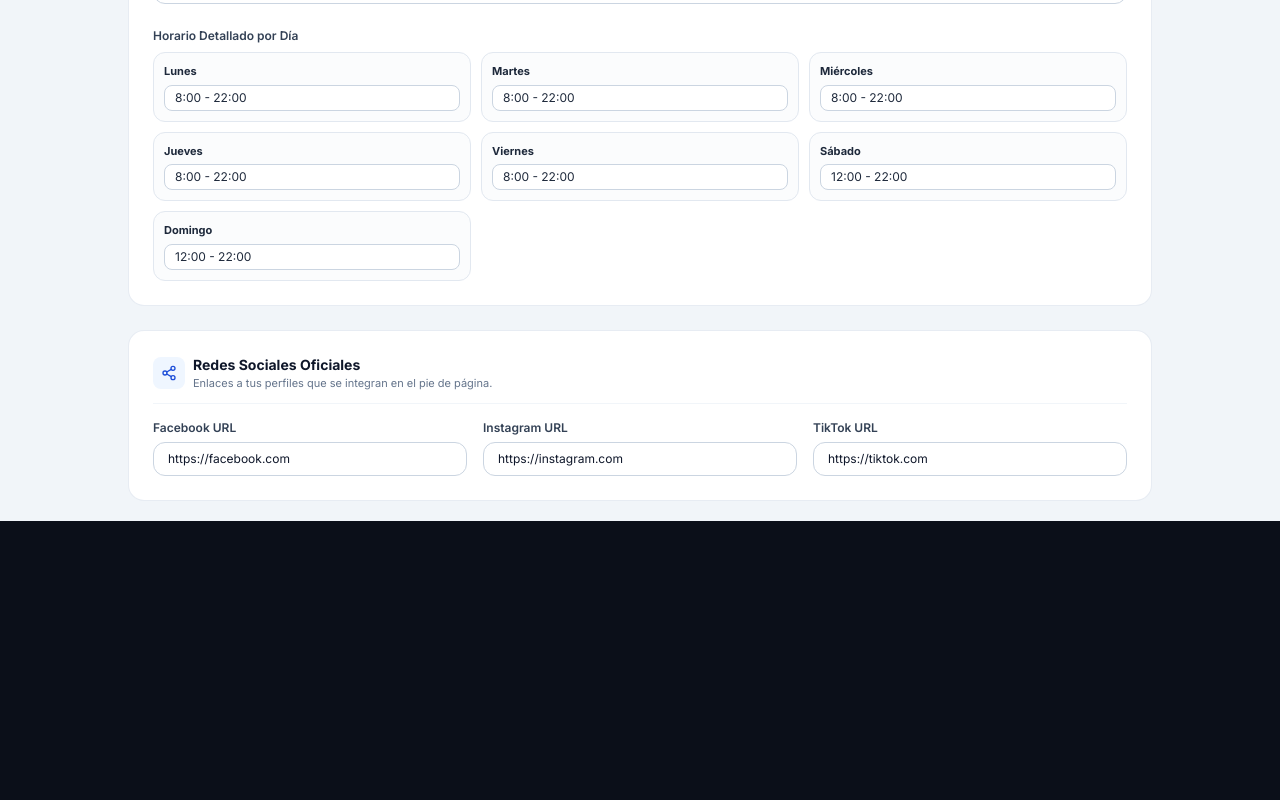
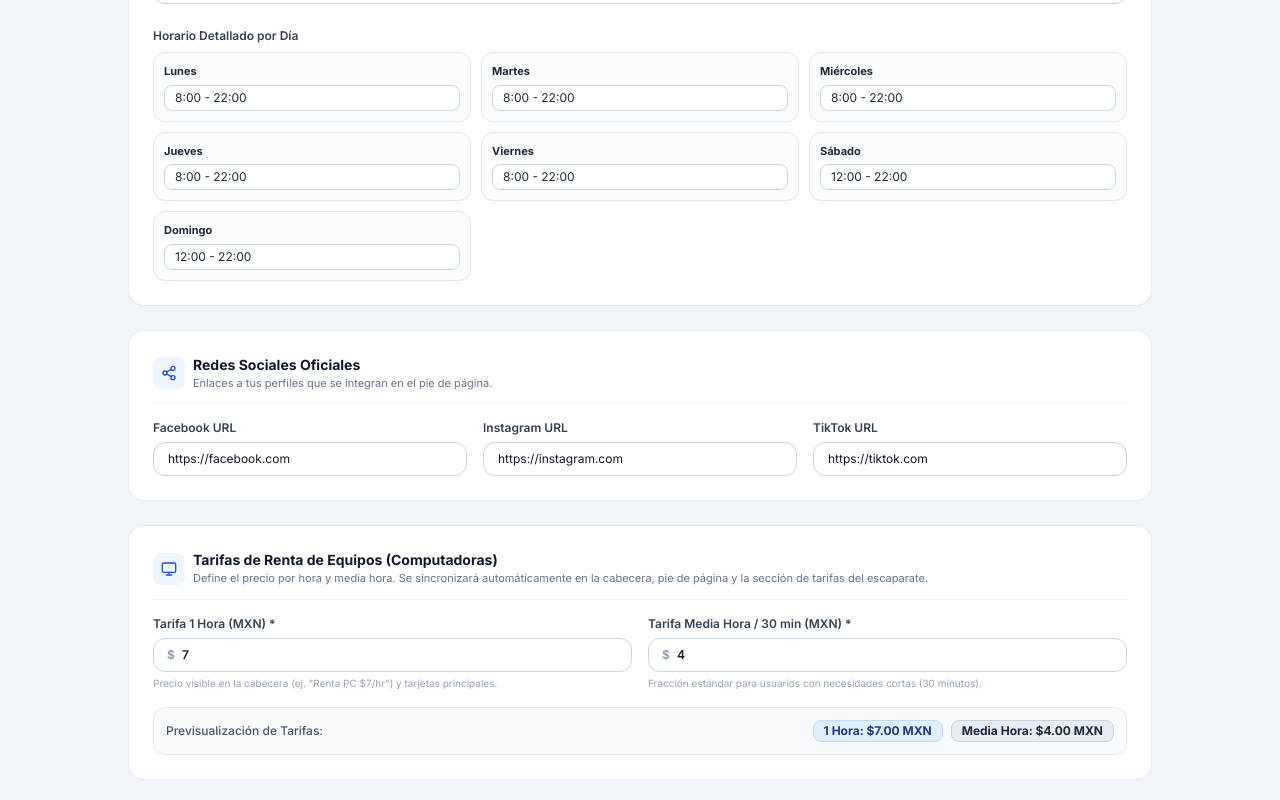
Before and after one commit to AzaelFajardo/Chavonauta-WebPage, a Next.js app: page /admin/configuracion in a window 1280 px wide. Shown: the part 1133-1933 px from the top of the page. Before the commit the page ends 1654 px from the top, so only its background shows below. Built offline with nearby package versions, Linux system fonts and the light colour scheme.

Commit message:
feat: agrega configuracion dinamica de tarifas de renta de pc

```diff
--- a/src/components/admin/AdminSettingsManager.tsx
+++ b/src/components/admin/AdminSettingsManager.tsx
@@ -19,6 +19,7 @@ import {
   X,
   Loader2,
   RotateCcw,
+  Monitor,
 } from "lucide-react";
 import { BusinessInfo, ScheduleItem, ThemeConfig } from "@/types";
 import { ImageUploader } from "@/components/ui/ImageUploader";
@@ -101,6 +102,17 @@ export function AdminSettingsManager({
     setHasChanges(true);
   };
 
+  const handleRatesChange = (field: "oneHour" | "halfHour", value: number) => {
+    setBusiness((prev) => ({
+      ...prev,
+      computerRates: {
+        oneHour: field === "oneHour" ? value : prev.computerRates?.oneHour ?? 7,
+        halfHour: field === "halfHour" ? value : prev.computerRates?.halfHour ?? 4,
+      },
+    }));
+    setHasChanges(true);
+  };
+
   const handleDiscard = () => {
     setBusiness(initialTheme.business);
     setHasChanges(false);
@@ -112,9 +124,23 @@ export function AdminSettingsManager({
     setIsSaving(true);
 
     try {
+      const updatedSections = (initialTheme.sections || []).map((sec) => {
+        if (sec.type === "rates") {
+          return {
+            ...sec,
+            content: {
+              ...sec.content,
+              computerRates: business.computerRates || { oneHour: 7, halfHour: 4 },
+            },
+          };
+        }
+        return sec;
+      });
+
       const payload: ThemeConfig = {
         ...initialTheme,
         business,
+        sections: updatedSections,
       };
 
       const res = await fetch("/api/theme", {
@@ -564,6 +590,88 @@ export function AdminSettingsManager({
             </div>
           </div>
         </div>
+
+        {/* Bloque 5: Tarifas de Renta de Equipos */}
+        <div className="bg-white p-6 rounded-2xl border border-slate-200/80 shadow-xs space-y-4">
+          <div className="flex items-center gap-2 pb-3 border-b border-slate-100">
+            <div className="w-8 h-8 rounded-lg bg-blue-50 text-blue-700 flex items-center justify-center">
+              <Monitor className="w-4 h-4" />
+            </div>
+            <div>
+              <h2 className="text-sm font-bold text-slate-900">
+                Tarifas de Renta de Equipos (Computadoras)
+              </h2>
+              <p className="text-[11px] text-slate-500">
+                Define el precio por hora y media hora. Se sincronizará automáticamente en la cabecera, pie de página y la sección de tarifas del escaparate.
+              </p>
+            </div>
+          </div>
+
+          <div className="grid grid-cols-1 sm:grid-cols-2 gap-4">
+            <div>
+              <label className="block text-xs font-semibold text-slate-700 mb-1.5 flex items-center gap-1">
+                <span>Tarifa 1 Hora (MXN) *</span>
+              </label>
+              <div className="relative">
+                <span className="absolute left-3.5 top-1/2 -translate-y-1/2 text-xs font-bold text-slate-400">
+                  $
+                </span>
+                <input
+                  type="number"
+                  min="0"
+                  step="0.5"
+                  value={business.computerRates?.oneHour ?? 7}
+                  onChange={(e) =>
+                    handleRatesChange("oneHour", parseFloat(e.target.value) || 0)
+                  }
+                  required
+                  className="w-full pl-7 pr-3.5 py-2 text-xs font-semibold rounded-xl border border-slate-300 focus:outline-none focus:ring-2 focus:ring-blue-600/20 focus:border-blue-600 text-slate-900"
+                />
+              </div>
+              <span className="text-[10px] text-slate-400 mt-1 block">
+                Precio visible en la cabecera (ej. &quot;Renta PC $7/hr&quot;) y tarjetas principales.
+              </span>
+            </div>
+
+            <div>
+              <label className="block text-xs font-semibold text-slate-700 mb-1.5 flex items-center gap-1">
+                <span>Tarifa Media Hora / 30 min (MXN) *</span>
+              </label>
+              <div className="relative">
+                <span className="absolute left-3.5 top-1/2 -translate-y-1/2 text-xs font-bold text-slate-400">
+                  $
+                </span>
+                <input
+                  type="number"
+                  min="0"
+                  step="0.5"
+                  value={business.computerRates?.halfHour ?? 4}
+                  onChange={(e) =>
+                    handleRatesChange("halfHour", parseFloat(e.target.value) || 0)
+                  }
+                  required
+                  className="w-full pl-7 pr-3.5 py-2 text-xs font-semibold rounded-xl border border-slate-300 focus:outline-none focus:ring-2 focus:ring-blue-600/20 focus:border-blue-600 text-slate-900"
+                />
+              </div>
+              <span className="text-[10px] text-slate-400 mt-1 block">
+                Fracción estándar para usuarios con necesidades cortas (30 minutos).
+              </span>
+            </div>
+          </div>
+
+          {/* Previsualización en Vivo de Tarifas */}
+          <div className="p-3 bg-slate-50 border border-slate-200/80 rounded-xl flex flex-col sm:flex-row sm:items-center justify-between gap-2 text-xs">
+            <span className="text-slate-600 font-medium">Previsualización de Tarifas:</span>
+            <div className="flex items-center gap-2 flex-wrap">
+              <span className="font-bold text-blue-900 bg-blue-100/70 border border-blue-200 px-2.5 py-0.5 rounded-lg">
+                1 Hora: ${(business.computerRates?.oneHour ?? 7).toFixed(2)} MXN
+              </span>
+              <span className="font-bold text-slate-800 bg-slate-200/70 border border-slate-300 px-2.5 py-0.5 rounded-lg">
+                Media Hora: ${(business.computerRates?.halfHour ?? 4).toFixed(2)} MXN
+              </span>
+            </div>
+          </div>
+        </div>
       </form>
 
       {/* Diálogo Personalizado de Confirmación para Salir sin Guardar (NUNCA el del navegador) */}
--- a/src/components/customizer/SortableSectionItem.tsx
+++ b/src/components/customizer/SortableSectionItem.tsx
@@ -211,6 +211,72 @@ export function SortableSectionItem({
               className="w-full px-3 py-1.5 text-xs rounded-lg border border-slate-300 bg-white focus:outline-none focus:ring-1 focus:ring-navy-600 text-slate-800 resize-none"
             />
           </div>
+
+          {/* Configuración específica para tarifas de renta de computadoras */}
+          {section.type === "rates" && (
+            <div className="pt-2.5 border-t border-slate-200/80 space-y-2">
+              <span className="block text-[11px] font-bold text-slate-800">
+                Tarifas de Renta de Equipos (MXN)
+              </span>
+              <div className="grid grid-cols-2 gap-2">
+                <div>
+                  <label className="block text-[10px] font-semibold text-slate-500 mb-1">
+                    Tarifa 1 Hora ($)
+                  </label>
+                  <input
+                    type="number"
+                    min="0"
+                    step="0.5"
+                    value={
+                      (section.content?.computerRates as { oneHour?: number } | undefined)?.oneHour ?? 7
+                    }
+                    onChange={(e) => {
+                      const currentRates =
+                        (section.content?.computerRates as { oneHour?: number; halfHour?: number } | undefined) || {};
+                      onUpdateContent(section.id, {
+                        content: {
+                          ...section.content,
+                          computerRates: {
+                            ...currentRates,
+                            oneHour: parseFloat(e.target.value) || 0,
+                          },
+                        },
+                      });
+                    }}
+                    className="w-full px-2.5 py-1.5 text-xs font-semibold rounded-lg border border-slate-300 bg-white focus:outline-none focus:ring-1 focus:ring-blue-600 text-slate-800"
+                  />
+                </div>
+
+                <div>
+                  <label className="block text-[10px] font-semibold text-slate-500 mb-1">
+                    Tarifa Media Hora ($)
+                  </label>
+                  <input
+                    type="number"
+                    min="0"
+                    step="0.5"
+                    value={
+                      (section.content?.computerRates as { halfHour?: number } | undefined)?.halfHour ?? 4
+                    }
+                    onChange={(e) => {
+                      const currentRates =
+                        (section.content?.computerRates as { oneHour?: number; halfHour?: number } | undefined) || {};
+                      onUpdateContent(section.id, {
+                        content: {
+                          ...section.content,
+                          computerRates: {
+                            ...currentRates,
+                            halfHour: parseFloat(e.target.value) || 0,
+                          },
+                        },
+                      });
+                    }}
+                    className="w-full px-2.5 py-1.5 text-xs font-semibold rounded-lg border border-slate-300 bg-white focus:outline-none focus:ring-1 focus:ring-blue-600 text-slate-800"
+                  />
+                </div>
+              </div>
+            </div>
+          )}
         </div>
       )}
     </div>
--- a/src/components/sections/SectionRenderer.tsx
+++ b/src/components/sections/SectionRenderer.tsx
@@ -155,7 +155,10 @@ export function SectionRenderer({
                     Fibra óptica simétrica, paquetería Office e impresión directa desde tu estación de trabajo.
                   </p>
                   <div className="mt-2 text-sm font-bold" style={{ color: "var(--card-foreground)" }}>
-                    $7.00 / hr <span className="text-xs font-normal opacity-70">(Media hr: $4.00)</span>
+                    ${(business.computerRates?.oneHour ?? 7).toFixed(2)} / hr{" "}
+                    <span className="text-xs font-normal opacity-70">
+                      (Media hr: ${(business.computerRates?.halfHour ?? 4).toFixed(2)})
+                    </span>
                   </div>
                 </div>
                 <Link
@@ -703,6 +706,12 @@ export function SectionRenderer({
     // 4. TARIFAS DE RENTA DE COMPUTADORAS ($7/hr y $4/media hr)
     // ----------------------------------------------------
     case "rates": {
+      const computerRates =
+        (section.content?.computerRates as { oneHour?: number; halfHour?: number } | undefined) ||
+        business.computerRates || { oneHour: 7, halfHour: 4 };
+      const oneHourRate = computerRates.oneHour ?? 7;
+      const halfHourRate = computerRates.halfHour ?? 4;
+
       return (
         <section id="tarifas" className="bg-background text-foreground py-6 px-4 transition-colors duration-200">
           <div
@@ -737,7 +746,9 @@ export function SectionRenderer({
               >
                 <span className="text-xs font-semibold opacity-70 uppercase">Tarifa 1 Hora</span>
                 <div className="mt-2 flex items-baseline gap-1">
-                  <span className="text-3xl font-black" style={{ color: "var(--card-foreground)" }}>$7.00</span>
+                  <span className="text-3xl font-black" style={{ color: "var(--card-foreground)" }}>
+                    ${oneHourRate.toFixed(2)}
+                  </span>
                   <span className="text-xs font-bold opacity-70">MXN / hora</span>
                 </div>
                 <ul className="mt-4 space-y-2 text-xs opacity-90">
@@ -766,7 +777,9 @@ export function SectionRenderer({
               >
                 <span className="text-xs font-semibold opacity-70 uppercase">Tarifa Media Hora</span>
                 <div className="mt-2 flex items-baseline gap-1">
-                  <span className="text-3xl font-black" style={{ color: "var(--card-foreground)" }}>$4.00</span>
+                  <span className="text-3xl font-black" style={{ color: "var(--card-foreground)" }}>
+                    ${halfHourRate.toFixed(2)}
+                  </span>
                   <span className="text-xs font-bold opacity-70">MXN / 30 minutos</span>
                 </div>
                 <ul className="mt-4 space-y-2 text-xs opacity-90">
--- a/src/components/storefront/Footer.tsx
+++ b/src/components/storefront/Footer.tsx
@@ -66,7 +66,7 @@ export function Footer({ business, categories }: FooterProps) {
           <ul className="space-y-2 opacity-90">
             <li>
               <Link href="/#tarifas" className="hover:underline">
-                Renta de PC e Internet ($7/hr)
+                Renta de PC e Internet (${business.computerRates?.oneHour ?? 7}/hr)
               </Link>
             </li>
             <li>
--- a/src/lib/data/local-db.json
+++ b/src/lib/data/local-db.json
@@ -28,6 +28,10 @@
       "slogan": "Tecnología, accesorios y soluciones digitales",
       "branchName": "Haciendas de Aguascalientes",
       "logoUrl": "/uploads/chavologosinfondo-1795041125647.png",
+      "computerRates": {
+        "oneHour": 7,
+        "halfHour": 4
+      },
       "announcementText": "Atención directa por WhatsApp al 449 402 2163 • Impresiones, trámites, soporte y renta de PC.",
       "announcementEnabled": true,
       "whatsappNumber": "5214494022163",
--- a/src/lib/data/seed.ts
+++ b/src/lib/data/seed.ts
@@ -17,6 +17,10 @@ export const DEFAULT_THEME_CONFIG: ThemeConfig = {
     branchName: "Haciendas de Aguascalientes",
     logoUrl: "",
     logoWidth: 175,
+    computerRates: {
+      oneHour: 7,
+      halfHour: 4,
+    },
     announcementText:
       "Atención directa por WhatsApp al 449 402 2163 • Impresiones, trámites, soporte y renta de PC.",
     announcementEnabled: true,
--- a/src/types/index.ts
+++ b/src/types/index.ts
@@ -38,12 +38,18 @@ export interface ScheduleItem {
   hours: string;
 }
 
+export interface ComputerRates {
+  oneHour: number;
+  halfHour: number;
+}
+
 export interface BusinessInfo {
   name: string;
   slogan: string;
   branchName?: string;
   logoUrl?: string;
   logoWidth?: number;
+  computerRates?: ComputerRates;
   announcementText?: string;
   announcementEnabled?: boolean;
   whatsappNumber: string;
```
Also changed, not shown: src/components/storefront/Navbar.tsx (+6 -3 lines), 1 other file (tests, documents, lock files or other folders).
